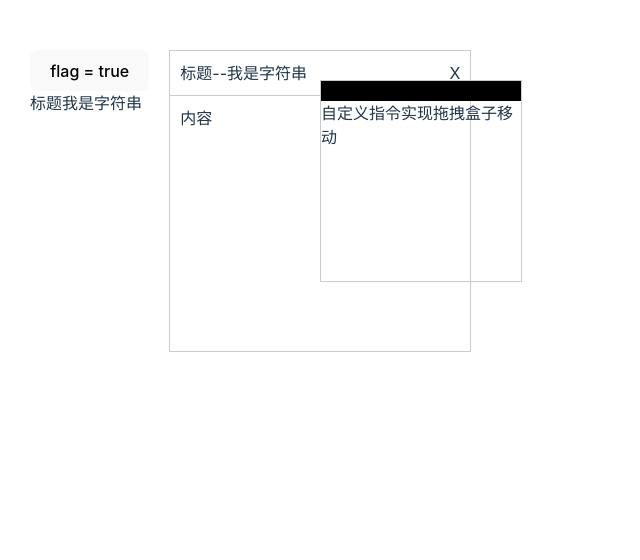
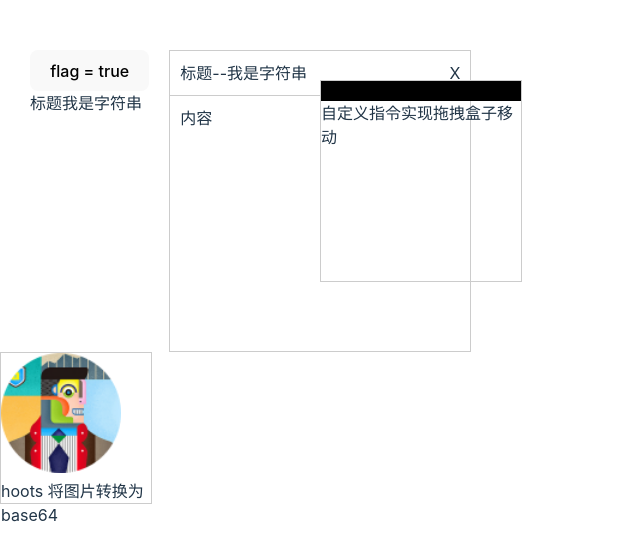
Before and after one commit to yiboyi/vue3-ts-vite, a Vue app: page / in a window 1280 px wide. Shown: the top 560 px of the page, without its empty margins (0-640 px from the left). Built offline with nearby package versions, Linux system fonts and the light colour scheme.

Commit message:
feat:使用hoots将图片转换为base64

```diff
--- a/src/App.vue
+++ b/src/App.vue
@@ -10,6 +10,7 @@
       <DialogVue v-model:title="title" v-model="flag" v-model.yifeng="isflag"></DialogVue>
     </div>
     <Directives></Directives>
+    <Hooks></Hooks>
   </div>
   <!-- <HelloWorld msg="Vite + Vue" /> -->
 </template>
@@ -20,6 +21,7 @@
 // import HelloWorld from './components/HelloWorld.vue'
 import DialogVue from './components/Dialog.vue';
 import Directives from './components/Directives.vue'
+import Hooks from './components/HooksDemo.vue'
 let flag = ref<boolean>(true)
 // 自定义修饰符
 let isflag = ref<boolean>(true)
--- /dev/null
+++ b/src/components/HooksDemo.vue
@@ -0,0 +1,28 @@
+<template>
+    <div class="hoots">
+        <img id="img" src="../assets/image/avatar.png" />
+        <div>hoots 将图片转换为base64</div>
+    </div>
+</template>
+
+<script setup lang="ts">
+import useBase64 from '../hooks/hook'
+// 使用hooks将图片转换为base64
+useBase64({
+    el:'#img'
+}).then((res)=>{
+    console.log(res.Baseurl)
+})
+</script>
+<style lang="scss" scoped>
+.hoots {
+width: 150px;
+height: 150px;
+border: 1px solid #ccc;
+    img {
+        width: 120px;
+        height: 120px;
+        text-align: center;
+    }
+}
+</style>
--- /dev/null
+++ b/src/hooks/hook.ts
@@ -0,0 +1,33 @@
+import { onMounted } from "vue";
+
+type Options = {
+    el:string
+}
+
+
+type Return = {
+    Baseurl: string | null
+}
+
+export default function(option:Options): Promise<Return> {
+    return new Promise((resolve) => {
+    onMounted(() =>{
+        const file:HTMLImageElement = document.querySelector(option.el) as HTMLImageElement
+        console.log(file)
+        file.onload = ():void => {
+            resolve({
+                Baseurl: toBase64(file)
+            })
+        }
+    })
+    const toBase64 = (el:HTMLImageElement):string =>{
+        // 创建canvas
+        const canvas:HTMLCanvasElement = document.createElement('canvas')
+        const ctx = canvas.getContext('2d') as CanvasRenderingContext2D
+        canvas.width = el.width
+        canvas.height = el.height
+        ctx.drawImage(el,0,0,canvas.width,canvas.height)
+        return canvas.toDataURL('image/png')
+    }
+    })
+}
```
Also changed, not shown: src/assets/image/avatar.png (added), src/assets/image/logo.png (added).
